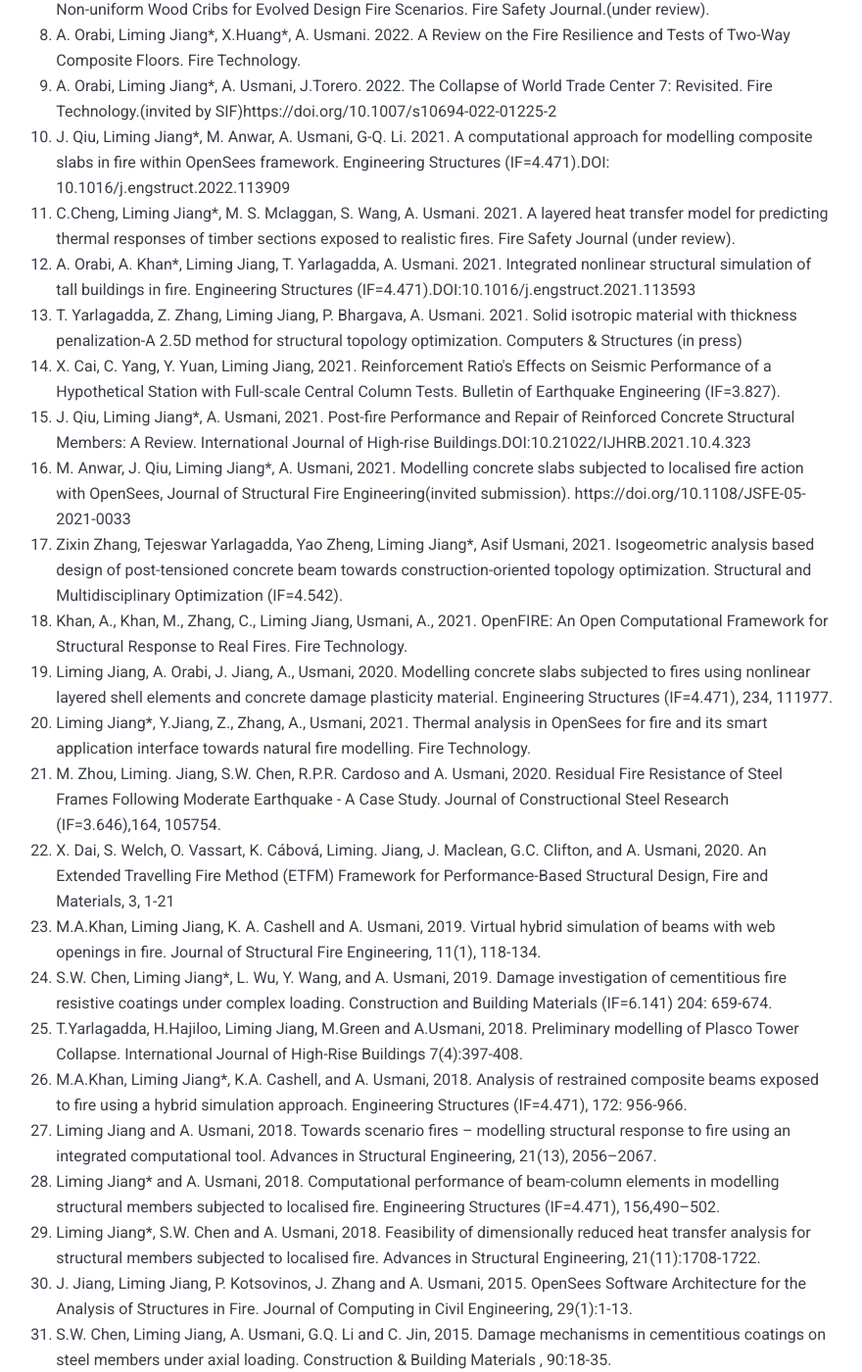
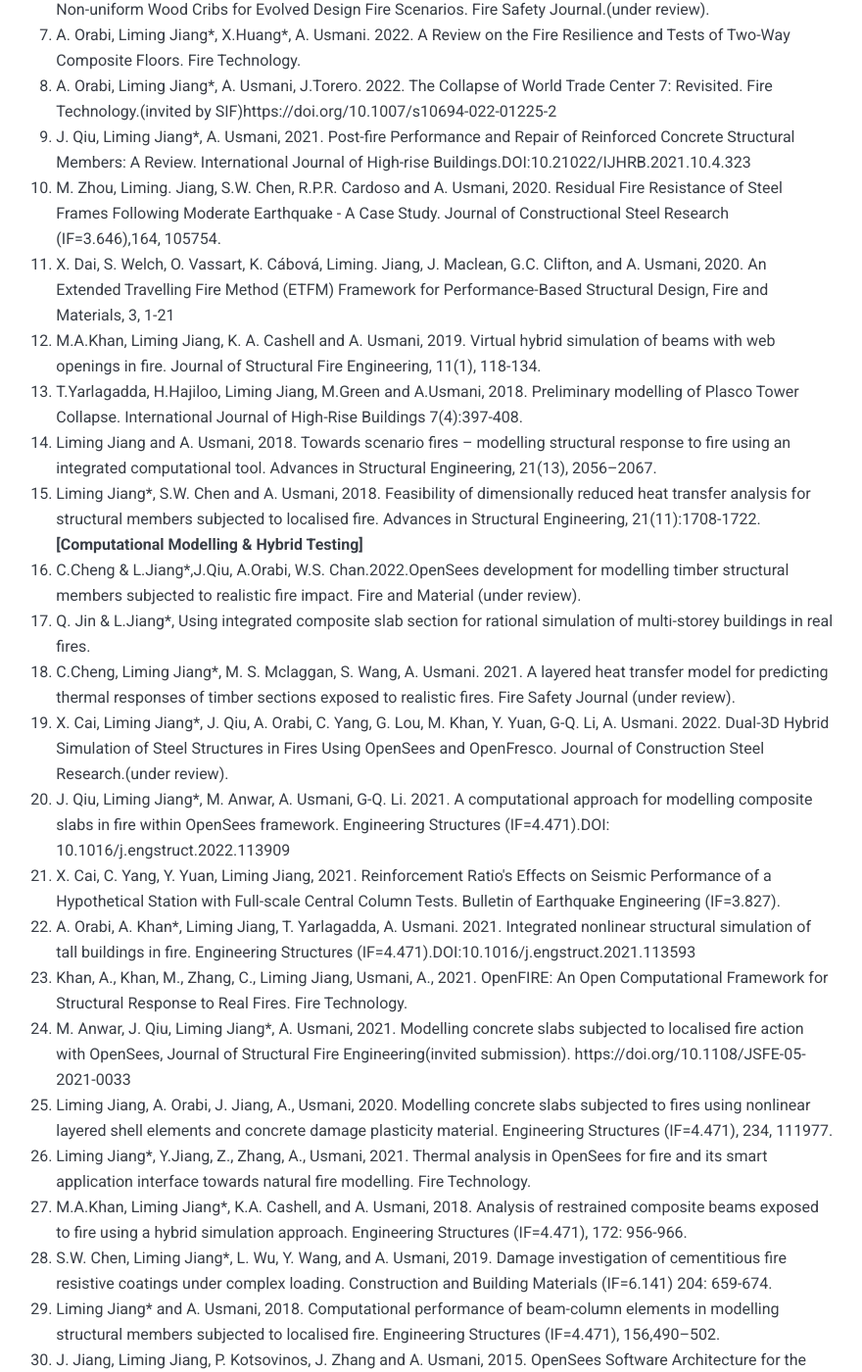
Before and after one commit to LimingXLiming/JiangLiming, a Jekyll site: the page built from _pages/Publication.md, in a window 1280 px wide and 1400 px high, scrolled down 1180 px. Shown: the whole window at 98% size, without its empty margins (196-1076 px from the left). Built offline with Jekyll 4.4.1, drawn with Linux system fonts in a browser that asks for light colours; nearby versions of some CDN libraries; some of the changed text lies outside the part shown.

Commit message:
Update Publication.md

```diff
--- a/_pages/Publication.md
+++ b/_pages/Publication.md
@@ -7,35 +7,40 @@
 For more information, please visit [My ResearchGate Page](https://www.researchgate.net/profile/Liming-Jiang-2/publications).
 #### Journal Publication
 <ol>
+<b>[Oprimization based structural design for 3D printing]</b>
    <li> Zixin Zhang, Liming Jiang*, Tejeswar Yarlagadda, Yao Zheng, Asif Usmani, 2022. IOPS-ITO:  Developing Isogeometric Analysis based Topology Optimization in OpenSEES for Structural Design towards 3D Printing Construction. (submitted to Engineering Structures)</li>
-  <li>C.Cheng & L.Jiang*,J.Qiu, A.Orabi, W.S. Chan.2022.OpenSees development for modelling timber structural members subjected to realistic fire impact. Fire and Material (under review).</li>
-  <li>Q. Jin & L.Jiang*, Using integrated composite slab section for rational simulation of multi-storey buildings in real fires.</li>
+  <li>T. Yarlagadda, Z. Zhang, Liming Jiang, P. Bhargava, A. Usmani. 2021. Solid isotropic material with thickness penalization-A 2.5D method for structural topology optimization. Computers & Structures (in press)</li>
+   <li> Zixin Zhang, Tejeswar Yarlagadda, Yao Zheng, Liming Jiang*, Asif Usmani, 2021. Isogeometric analysis based design of post-tensioned concrete beam towards construction-oriented topology optimization. Structural and Multidisciplinary Optimization (IF=4.542).</li>
+
+<b>[Building Fire Safety] </b>
   <li>Z. NAN, A. Khan, Liming Jiang*, S. Chen, A. Usmani. 2022. Application of Travelling Behavior Models for Thermal Responses in Large Compartment Fires.Fire Safety Journal (under review).</li>
   <li>A. Khan,Z. NAN, Liming Jiang*, V.Gupta, S. Chen,M. Khan, J. Hidalgo, A. Usmani. 2022. Model characterisation of localised burning impact from localised fire tests to travelling fire scenarios.Journal of Building Engineering(IF=5.318).</li>
-  <li>X. Cai, Liming Jiang*, J. Qiu, A. Orabi, C. Yang, G. Lou, M. Khan, Y. Yuan, G-Q. Li, A. Usmani. 2022. Dual-3D Hybrid Simulation of Steel Structures in Fires Using OpenSees and OpenFresco. Journal of Construction Steel Research.(under review).</li>
   <li>Z. NAN, A. Khan, X. Zhang, Liming Jiang*, X.Huang*, A. Usmani.  2022. Fire Spread and Burning Dynamics of Non-uniform Wood Cribs for Evolved Design Fire Scenarios. Fire Safety Journal.(under review).</li>
   <li>A. Orabi, Liming Jiang*, X.Huang*, A. Usmani.  2022. A Review on the Fire Resilience and Tests of Two-Way Composite Floors. Fire Technology.</li>
   <li>A. Orabi, Liming Jiang*, A. Usmani, J.Torero.  2022. The Collapse of World Trade Center 7: Revisited. Fire Technology.(invited by SIF)https://doi.org/10.1007/s10694-022-01225-2</li>
-  <li>J. Qiu, Liming Jiang*, M. Anwar, A. Usmani, G-Q. Li.  2021. A computational approach for modelling composite slabs in fire within OpenSees framework. Engineering Structures (IF=4.471).DOI: 10.1016/j.engstruct.2022.113909</li>
-  <li>C.Cheng, Liming Jiang*, M. S. Mclaggan, S. Wang, A. Usmani. 2021. A layered heat transfer model for predicting thermal responses of timber sections exposed to realistic fires. Fire Safety Journal (under review).</li>
-  <li>A. Orabi, A. Khan*, Liming Jiang, T. Yarlagadda, A. Usmani. 2021. Integrated nonlinear structural simulation of tall buildings in fire. Engineering Structures (IF=4.471).DOI:10.1016/j.engstruct.2021.113593</li>
-  <li>T. Yarlagadda, Z. Zhang, Liming Jiang, P. Bhargava, A. Usmani. 2021. Solid isotropic material with thickness penalization-A 2.5D method for structural topology optimization. Computers & Structures (in press)</li>
-  <li> X. Cai, C. Yang, Y. Yuan, Liming Jiang, 2021. Reinforcement Ratio's Effects on Seismic Performance of a Hypothetical Station with Full-scale Central Column Tests. Bulletin of Earthquake Engineering (IF=3.827).</li>
   <li>J. Qiu, Liming Jiang*, A. Usmani, 2021. Post-fire Performance and Repair of Reinforced Concrete Structural Members: A Review. International Journal of High-rise Buildings.DOI:10.21022/IJHRB.2021.10.4.323 </li>
-  <li> M. Anwar, J. Qiu, Liming Jiang*, A. Usmani,  2021. Modelling concrete slabs subjected to localised fire action with OpenSees, Journal of Structural Fire Engineering(invited submission). https://doi.org/10.1108/JSFE-05-2021-0033</li>
-  <li> Zixin Zhang, Tejeswar Yarlagadda, Yao Zheng, Liming Jiang*, Asif Usmani, 2021. Isogeometric analysis based design of post-tensioned concrete beam towards construction-oriented topology optimization. Structural and Multidisciplinary Optimization (IF=4.542).</li>
-  <li> Khan, A., Khan, M., Zhang, C., Liming Jiang, Usmani, A., 2021. OpenFIRE: An Open Computational Framework for Structural Response to Real Fires. Fire Technology.</li>
-  <li> Liming Jiang, A. Orabi, J. Jiang, A., Usmani, 2020. Modelling concrete slabs subjected to fires using nonlinear layered shell elements and concrete damage plasticity material. Engineering Structures (IF=4.471), 234, 111977.</li>
-  <li> Liming Jiang*, Y.Jiang, Z., Zhang, A., Usmani, 2021. Thermal analysis in OpenSees for fire and its smart application interface towards natural fire modelling. Fire Technology.</li>
   <li> M. Zhou, Liming. Jiang, S.W. Chen, R.P.R. Cardoso and A. Usmani, 2020. Residual Fire Resistance of Steel Frames Following Moderate Earthquake - A Case Study. Journal of Constructional Steel Research (IF=3.646),164, 105754. </li>
   <li> X. Dai, S. Welch, O. Vassart, K. Cábová, Liming. Jiang, J. Maclean, G.C. Clifton, and A. Usmani, 2020. An Extended Travelling Fire Method (ETFM) Framework for Performance-Based Structural Design, Fire and Materials, 3, 1-21 </li>
   <li>M.A.Khan, Liming Jiang, K. A. Cashell and A. Usmani, 2019. Virtual hybrid simulation of beams with web openings in fire. Journal of Structural Fire Engineering, 11(1), 118-134.</li>
+  <li>T.Yarlagadda, H.Hajiloo, Liming Jiang, M.Green and A.Usmani, 2018. Preliminary modelling of Plasco Tower Collapse. International Journal of High-Rise Buildings 7(4):397-408.</li>
+  <li> Liming Jiang and A. Usmani, 2018. Towards scenario fires – modelling structural response to fire using an integrated computational tool. Advances in Structural Engineering, 21(13), 2056–2067.</li>
+  <li> Liming Jiang*, S.W. Chen and A. Usmani, 2018. Feasibility of dimensionally reduced heat transfer analysis for structural members subjected to localised fire. Advances in Structural Engineering, 21(11):1708-1722.</li>
+
+<b>[Computational Modelling & Hybrid Testing]</b>
+  <li>C.Cheng & L.Jiang*,J.Qiu, A.Orabi, W.S. Chan.2022.OpenSees development for modelling timber structural members subjected to realistic fire impact. Fire and Material (under review).</li>
+  <li>Q. Jin & L.Jiang*, Using integrated composite slab section for rational simulation of multi-storey buildings in real fires.</li>
+  <li>C.Cheng, Liming Jiang*, M. S. Mclaggan, S. Wang, A. Usmani. 2021. A layered heat transfer model for predicting thermal responses of timber sections exposed to realistic fires. Fire Safety Journal (under review).</li>
+  <li>X. Cai, Liming Jiang*, J. Qiu, A. Orabi, C. Yang, G. Lou, M. Khan, Y. Yuan, G-Q. Li, A. Usmani. 2022. Dual-3D Hybrid Simulation of Steel Structures in Fires Using OpenSees and OpenFresco. Journal of Construction Steel Research.(under review).</li>
+  <li>J. Qiu, Liming Jiang*, M. Anwar, A. Usmani, G-Q. Li.  2021. A computational approach for modelling composite slabs in fire within OpenSees framework. Engineering Structures (IF=4.471).DOI: 10.1016/j.engstruct.2022.113909</li>
+  <li> X. Cai, C. Yang, Y. Yuan, Liming Jiang, 2021. Reinforcement Ratio's Effects on Seismic Performance of a Hypothetical Station with Full-scale Central Column Tests. Bulletin of Earthquake Engineering (IF=3.827).</li>
+  <li>A. Orabi, A. Khan*, Liming Jiang, T. Yarlagadda, A. Usmani. 2021. Integrated nonlinear structural simulation of tall buildings in fire. Engineering Structures (IF=4.471).DOI:10.1016/j.engstruct.2021.113593</li>
+  <li> Khan, A., Khan, M., Zhang, C., Liming Jiang, Usmani, A., 2021. OpenFIRE: An Open Computational Framework for Structural Response to Real Fires. Fire Technology.</li>
+   <li> M. Anwar, J. Qiu, Liming Jiang*, A. Usmani,  2021. Modelling concrete slabs subjected to localised fire action with OpenSees, Journal of Structural Fire Engineering(invited submission). https://doi.org/10.1108/JSFE-05-2021-0033</li>
+  <li> Liming Jiang, A. Orabi, J. Jiang, A., Usmani, 2020. Modelling concrete slabs subjected to fires using nonlinear layered shell elements and concrete damage plasticity material. Engineering Structures (IF=4.471), 234, 111977.</li>
+  <li> Liming Jiang*, Y.Jiang, Z., Zhang, A., Usmani, 2021. Thermal analysis in OpenSees for fire and its smart application interface towards natural fire modelling. Fire Technology.</li>
+  <li>M.A.Khan, Liming Jiang*, K.A. Cashell, and A. Usmani, 2018. Analysis of restrained composite beams exposed to fire using a hybrid simulation approach. Engineering Structures (IF=4.471), 172: 956-966.</li>
   <li>S.W. Chen, Liming Jiang*, L. Wu, Y. Wang, and A. Usmani, 2019. Damage investigation of cementitious fire resistive coatings under complex loading. Construction and Building Materials (IF=6.141) 204: 659-674.</li>
-  <li>T.Yarlagadda, H.Hajiloo, Liming Jiang, M.Green and A.Usmani, 2018. Preliminary modelling of Plasco Tower Collapse. International Journal of High-Rise Buildings 7(4):397-408.</li>
-  <li>M.A.Khan, Liming Jiang*, K.A. Cashell, and A. Usmani, 2018. Analysis of restrained composite beams exposed to fire using a hybrid simulation approach. Engineering Structures (IF=4.471), 172: 956-966.</li>
-  <li> Liming Jiang and A. Usmani, 2018. Towards scenario fires – modelling structural response to fire using an integrated computational tool. Advances in Structural Engineering, 21(13), 2056–2067.</li>
   <li>Liming Jiang* and A. Usmani, 2018. Computational performance of beam-column elements in modelling structural members subjected to localised fire. Engineering Structures (IF=4.471), 156,490–502. </li>
-  <li> Liming Jiang*, S.W. Chen and A. Usmani, 2018. Feasibility of dimensionally reduced heat transfer analysis for structural members subjected to localised fire. Advances in Structural Engineering, 21(11):1708-1722.</li>
   <li> J. Jiang, Liming Jiang, P. Kotsovinos, J. Zhang and A. Usmani, 2015. OpenSees Software Architecture for the Analysis of Structures in Fire. Journal of Computing in Civil Engineering, 29(1):1-13.</li>
   <li> S.W. Chen, Liming Jiang, A. Usmani, G.Q. Li and C. Jin, 2015. Damage mechanisms in cementitious coatings on steel members under axial loading. Construction & Building Materials , 90:18-35.</li>
   <li> S.W. Chen, Liming Jiang, A. Usmani and G.Q. Li, 2014. Damage mechanisms in cementitious coatings on steel members in bending. Proceedings of the ICE - Structures and Buildings, 168(5):351–369. </li>
@@ -43,10 +48,10 @@
 
 #### Book Chapter
 
-<ul>
-  <li>Liming Jiang, Y. Jiang, X. Wu, 2021. Realistic fire resistance evaluation in the context of autonomous infrastructure, Handbook of Cognitive and Autonomous Systems for Fire Resilient Infrastructures, Springer (invited, in process) </li>
 
-</ul>
+  * Liming Jiang, Y. Jiang, X. Wu, 2021. Realistic fire resistance evaluation in the context of autonomous infrastructure, Handbook of Cognitive and Autonomous Systems for Fire Resilient Infrastructures, Springer (invited) [https://doi.org/10.1007/978-3-030-98685-8](https://doi.org/10.1007/978-3-030-98685-8)
+
+
 
 #### Major Conference Publication
 
```
